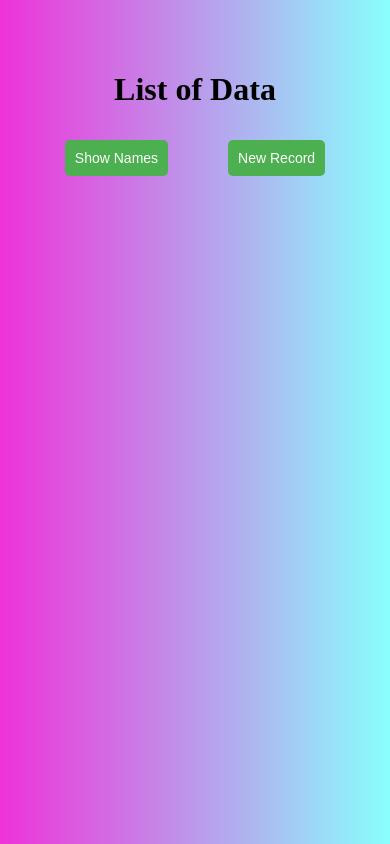
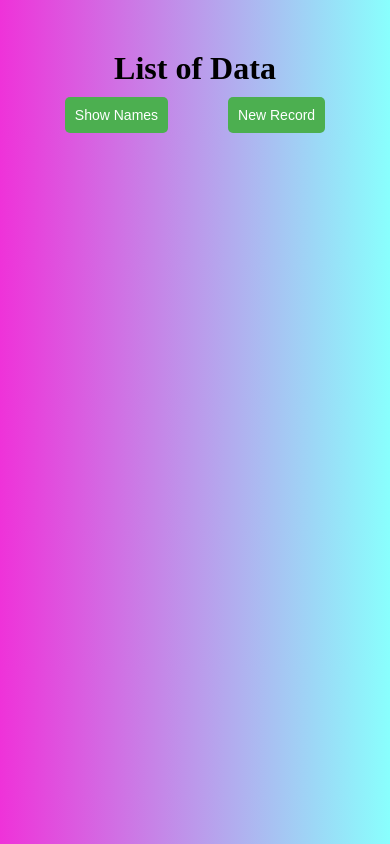
Before and after one commit to HassanFathy10/Todo-List-App, a React (Create React App) app: page / in a window 390 px wide. Built offline with nearby package versions, Linux system fonts and the light colour scheme.

Commit message:
media query

```diff
--- a/public/style.css
+++ b/public/style.css
@@ -1,9 +1,10 @@
+* {
+    margin: 0;
+    padding: 0;
+    scroll-behavior: smooth;
+}
 body {
     background: #ef32d9;
     background: -webkit-linear-gradient(to right, #ef32d9, #89fffd);
     background: linear-gradient(to right, #ef32d9, #89fffd);
 }
-
-#root {
-    margin-top: 20px;
-}
--- a/src/components/Card/card.module.css
+++ b/src/components/Card/card.module.css
@@ -1,6 +1,6 @@
 .card{
     border:5px solid gold;
-    width: 500px;
+    width: 600px;
     padding: 10px;
     margin-bottom: 10px;
     position:relative;
@@ -24,3 +24,28 @@
 .deleteBtn:hover{
     background-color: red;
 }
+
+@media screen and (min-width: 820px) {
+    .card {
+        width: 500px !important;
+    }
+}
+
+@media screen and (min-width: 700px) {
+    .card {
+        width: 400px;
+    }
+}
+
+
+@media screen and (min-width: 400px) {
+    .card {
+        width: 300px;
+    }
+}
+
+@media screen and (min-width: 280px) {
+    .card {
+        width: 240px;
+    }
+}
```
